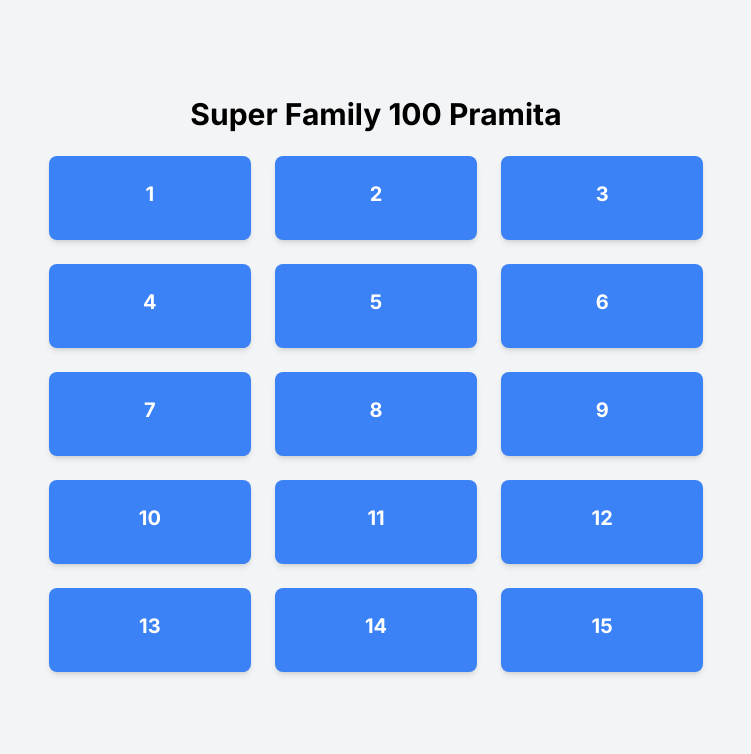
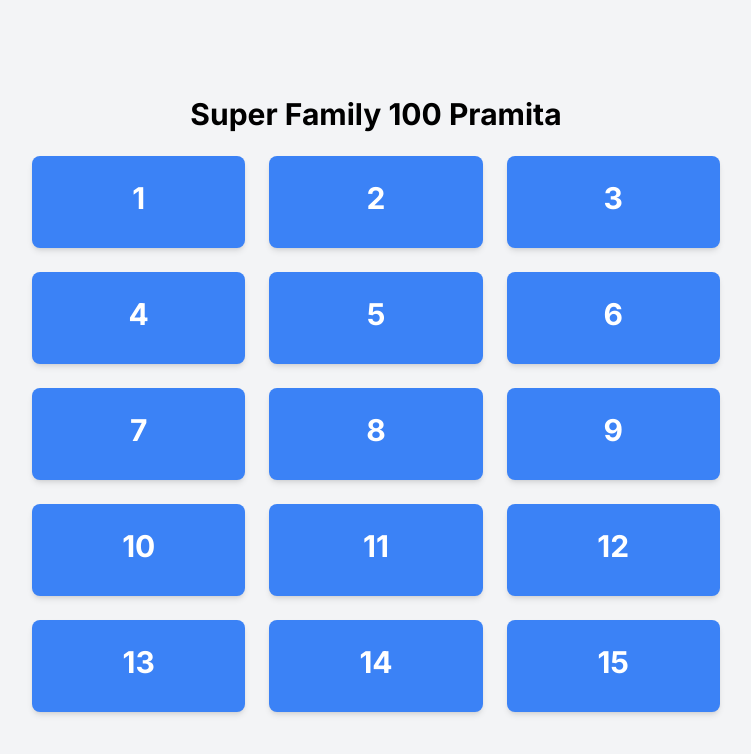
Before and after one commit to WahyuLamani/family-100-game, a Next.js app: page / in a window 1280 px wide. Shown: the top 754 px of the page, without its empty margins (264-1015 px from the left). Built offline with nearby package versions, Linux system fonts and the light colour scheme.

Commit message:
handle clik card save to local storage

```diff
--- a/app/page.tsx
+++ b/app/page.tsx
@@ -1,7 +1,23 @@
+'use client'
+import React, { useState, useEffect } from 'react'
 import Card from "@/components/card";
 import { questions } from "@/lib/data";
 
 export default function Home() {
+  const [clickedCards, setClickedCards] = useState<number[]>([]);
+
+  useEffect(() => {
+    const savedClickedCards = JSON.parse(localStorage.getItem('clickedCards') || '[]');
+    setClickedCards(savedClickedCards);
+  }, []);
+
+  const handleCardClick = (id: number) => {
+    setClickedCards(prev => {
+      const newClickedCards = [...prev, id];
+      localStorage.setItem('clickedCards', JSON.stringify(newClickedCards));
+      return newClickedCards;
+    });
+  };
   return (
     <section className="flex flex-col items-center justify-center">
       <h1 className="text-3xl font-bold mb-6">
@@ -9,7 +25,8 @@ export default function Home() {
       </h1>
       <div className="grid grid-cols-1 md:grid-cols-2 lg:grid-cols-3 gap-6">
         {questions.map((question, index) => (
-          <Card key={index} question={question} />
+          <Card key={index} question={question}  onClick={() => handleCardClick(question.id)}
+          isClicked={clickedCards.includes(question.id)} />
         ))}
       </div>
     </section>
--- a/components/card.tsx
+++ b/components/card.tsx
@@ -1,12 +1,18 @@
 import Link from "next/link";
-const Card = ({ question }:{question:Question}) => {
+const Card = ({ question,onClick, isClicked }:{question:Question,onClick:()=>void,isClicked:boolean}) => {
   return (
     <>
-    <Link href={`/game/${question.id}`} className="flex flex-col items-center justify-center">
-      <div className="bg-blue-500 text-white shadow-md rounded-lg px-[90px] py-6 w-full cursor-pointer hover:bg-blue-600 transition-colors duration-300 flex items-center justify-center">
-        <span className="font-bold text-xl mb-2 text-center">{question.id}</span>
-      </div>
-    </Link>
+    {isClicked ? (
+        <div className="bg-gray-500 text-white shadow-md rounded-lg px-[90px] py-6 w-full cursor-not-allowed flex items-center justify-center">
+          <span className="font-bold text-3xl mb-2 text-center">{question.id}</span>
+        </div>
+      ) : (
+        <Link href={`/game/${question.id}`} onClick={onClick} className="flex flex-col items-center justify-center">
+          <div className="bg-blue-500 text-white shadow-md rounded-lg px-[90px] py-6 w-full cursor-pointer hover:bg-blue-600 transition-colors duration-300 flex items-center justify-center">
+            <span className="font-bold text-3xl mb-2 text-center">{question.id}</span>
+          </div>
+        </Link>
+      )}
     </>
   );
 };
```
